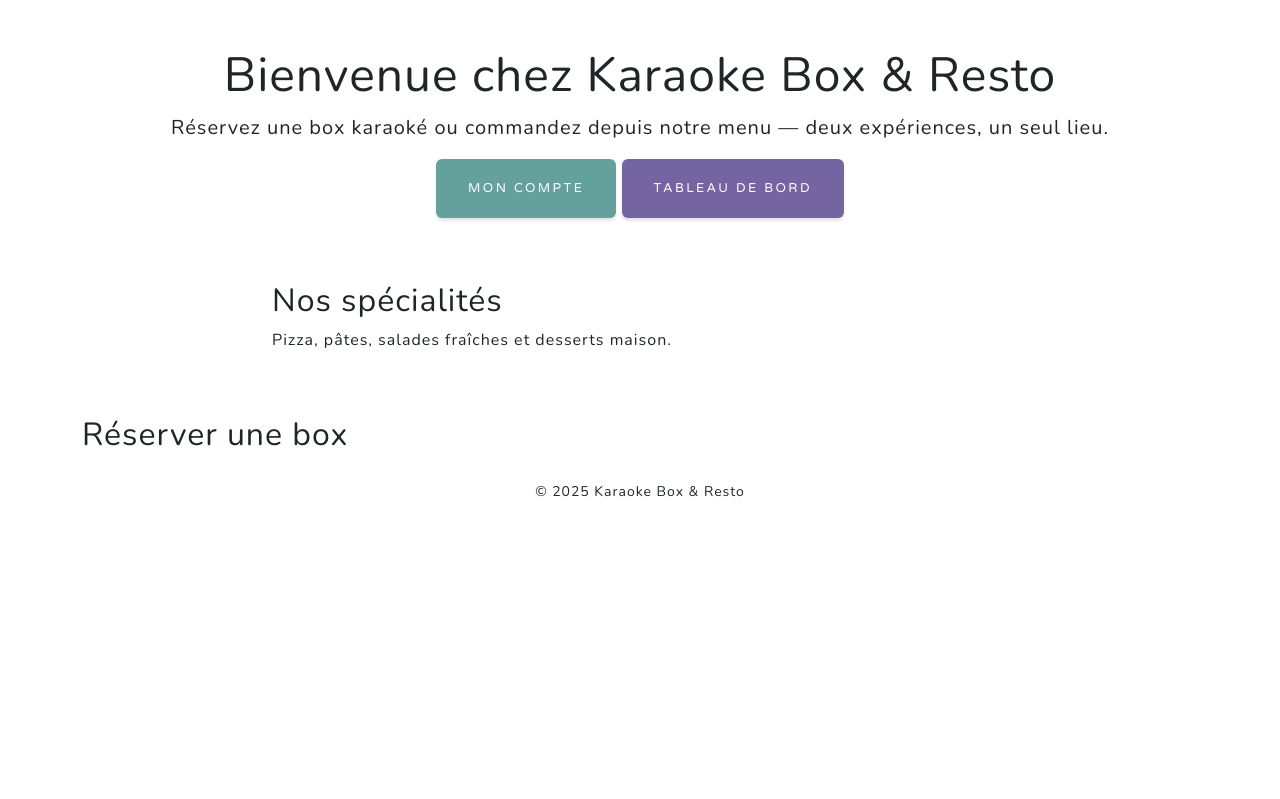
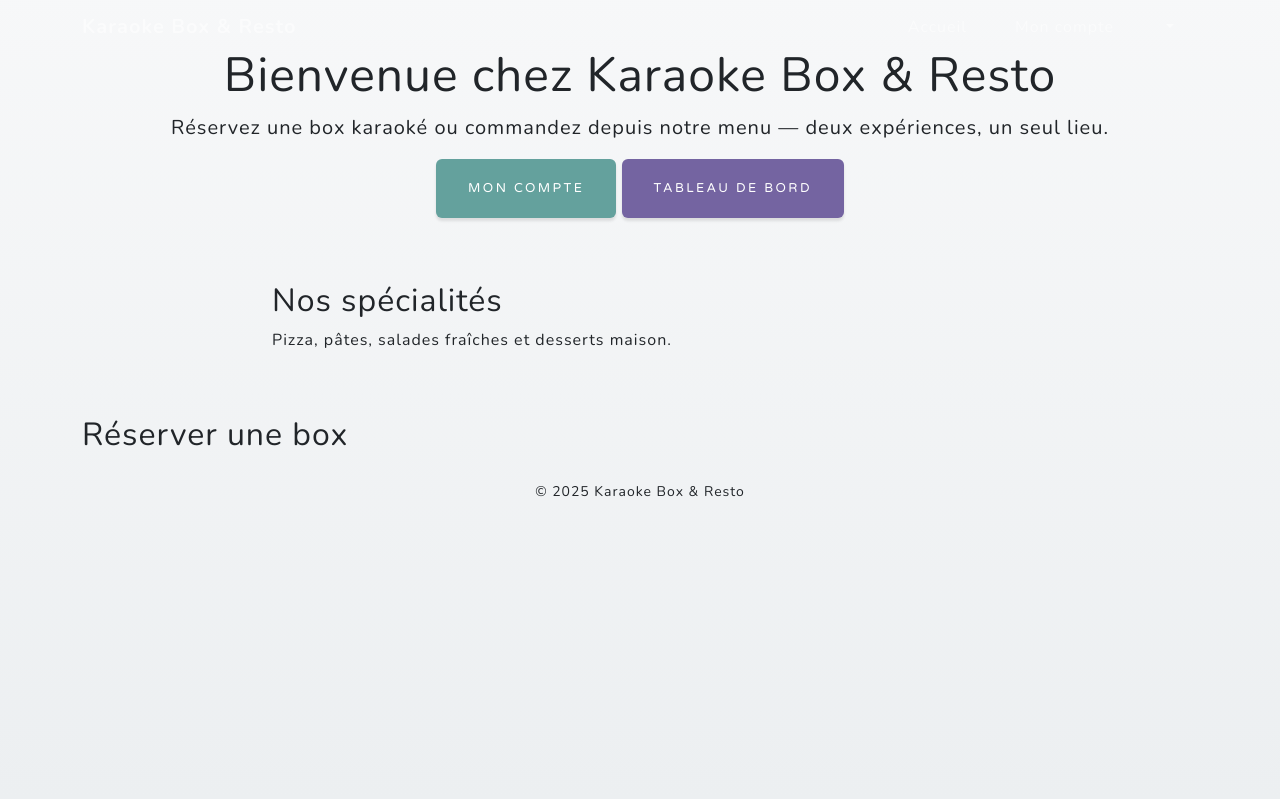
Before and after one commit to manahak/projet_karaoke, a Flask app: page / in a window 1280 px wide. Shown: the part 17-816 px from the top of the page. Before the commit the page ends 514 px from the top, so only its background shows below. Run offline with Flask 3, Linux system fonts and the light colour scheme; the visitor is signed in with stand-in values (Sample User, id 1); data that the repository does not hold is empty; some libraries are stand-ins or nearby versions.

Commit message:
fond gris degradé

```diff
--- a/templates/base.html
+++ b/templates/base.html
@@ -10,6 +10,18 @@
   <link href="https://fonts.googleapis.com/css?family=Nunito:200,200i,300,300i,400,400i,600,600i,700,700i,800,800i,900,900i" rel="stylesheet" />
   <!-- Theme CSS (includes Bootstrap) -->
   <link href="{{ url_for('static', filename='startbootstrap-grayscale-gh-pages/css/styles.css') }}" rel="stylesheet">
+  <!-- Site overrides (background gradient) -->
+  <style>
+    /* light gray gradient background for the whole site */
+    body {
+      background: linear-gradient(180deg, #f7f8f9 0%, #eceff1 100%) !important;
+      min-height: 100vh;
+    }
+    /* ensure sections with transparent backgrounds show the gradient */
+    .masthead, .about-section, .projects-section, .signup-section, .contact-section {
+      background-color: transparent !important;
+    }
+  </style>
 </head>
 <body>
     <!-- Navbar -->
```
